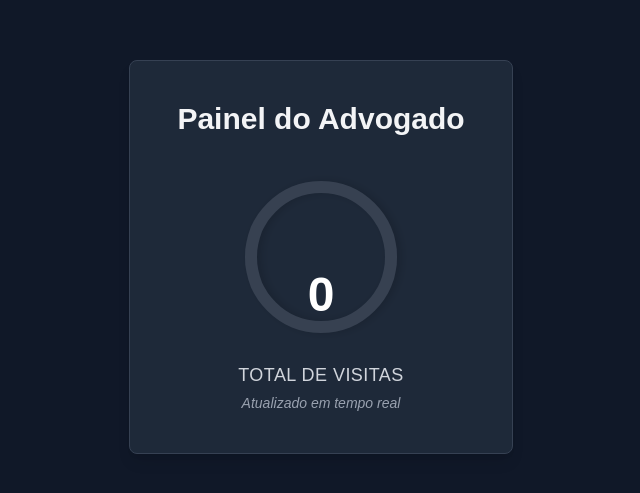
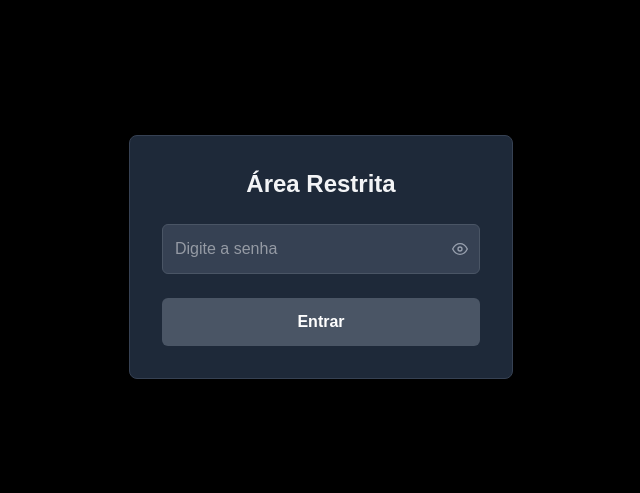
Before and after one commit to Edureichardt/BlogdoPaludo, a Next.js app: page /admin in a window 1280 px wide. Shown: the part 143-636 px from the top of the page, without its empty margins (319-959 px from the left). Built offline with nearby package versions, Linux system fonts and the light colour scheme; no server answers; the database is empty.

Commit message:
ajsute senha

```diff
--- a/src/app/admin/page.tsx
+++ b/src/app/admin/page.tsx
@@ -1,7 +1,8 @@
 'use client';
 
-import { useState, useEffect } from 'react';
-
+import { useState, useEffect, useCallback } from 'react';
+import { FiLogOut, FiEye, FiEyeOff } from 'react-icons/fi';
+import { useRouter } from 'next/navigation';
 
 function Cronometro({ total }: { total: number }) {
   const [contador, setContador] = useState(0);
@@ -70,14 +71,46 @@ function Cronometro({ total }: { total: number }) {
 }
 
 export default function Admin() {
+  const [senha, setSenha] = useState('');
+  const [mostrarSenha, setMostrarSenha] = useState(false);
+  const [acessoLiberado, setAcessoLiberado] = useState(false);
   const [total, setTotal] = useState<number | null>(null);
-  const [error, setError] = useState<string | null>(null);
+  const [loading, setLoading] = useState(false);
+
+  const router = useRouter();
+
+  const logout = useCallback(() => {
+    localStorage.removeItem('tokenAdvogado');
+    setAcessoLiberado(false);
+    setSenha('');
+    setTotal(null);
+    router.push('/');  // Redireciona para a home pública
+  }, [router]);
 
   useEffect(() => {
-    fetch('/api/visitas')
+    const token = localStorage.getItem('tokenAdvogado');
+    if (token) {
+      setAcessoLiberado(true);
+    }
+  }, []);
+
+  useEffect(() => {
+    if (!acessoLiberado) return;
+
+    const token = localStorage.getItem('tokenAdvogado');
+    if (!token) {
+      logout();
+      return;
+    }
+
+    fetch('/api/visitas', {
+      headers: {
+        Authorization: 'Bearer ' + token,
+      },
+    })
       .then(async (res) => {
         if (!res.ok) {
-          throw new Error('Erro ao carregar visitas');
+          throw new Error('Token inválido ou expirado');
         }
         const data = await res.json();
         return data;
@@ -89,15 +122,69 @@ export default function Admin() {
           throw new Error('Resposta inválida da API');
         }
       })
-      .catch((err) => {
-        setError(err.message);
+      .catch(() => {
+        alert('Erro ao carregar visitas. Faça login novamente.');
+        logout();
       });
-  }, []);
+  }, [acessoLiberado, logout]);
 
-  if (error) {
+  const verificarSenha = async () => {
+    setLoading(true);
+    try {
+      const res = await fetch('/api/login', {
+        method: 'POST',
+        headers: { 'Content-Type': 'application/json' },
+        body: JSON.stringify({ senha }),
+      });
+      const data = await res.json();
+
+      if (!res.ok) {
+        alert(data.error || 'Erro na autenticação');
+        setLoading(false);
+        return;
+      }
+
+      localStorage.setItem('tokenAdvogado', data.token);
+      setAcessoLiberado(true);
+      setLoading(false);
+    } catch {
+      alert('Erro no servidor');
+      setLoading(false);
+    }
+  };
+
+  if (!acessoLiberado) {
     return (
-      <div className="min-h-screen flex justify-center items-center bg-gray-900 text-red-400 p-4">
-        <p>{error}</p>
+      <div className="min-h-screen flex justify-center items-center bg-black bg-opacity-90 px-4">
+        <div className="bg-gray-800 rounded-lg shadow-lg p-8 max-w-sm w-full border border-gray-700 relative">
+          <h1 className="text-2xl font-semibold mb-6 text-gray-100 text-center">
+            Área Restrita
+          </h1>
+          <div className="relative">
+            <input
+              type={mostrarSenha ? 'text' : 'password'}
+              value={senha}
+              onChange={(e) => setSenha(e.target.value)}
+              placeholder="Digite a senha"
+              className="border border-gray-600 bg-gray-700 text-gray-100 rounded-md p-3 w-full pr-10 focus:outline-none focus:ring-2 focus:ring-gray-400"
+            />
+            <button
+              type="button"
+              onClick={() => setMostrarSenha(!mostrarSenha)}
+              className="absolute right-3 top-1/2 -translate-y-1/2 text-gray-400 hover:text-gray-200 focus:outline-none"
+              aria-label={mostrarSenha ? 'Ocultar senha' : 'Mostrar senha'}
+            >
+              {mostrarSenha ? <FiEyeOff /> : <FiEye />}
+            </button>
+          </div>
+          <button
+            onClick={verificarSenha}
+            disabled={loading}
+            className="bg-gray-600 hover:bg-gray-700 text-white rounded-md py-3 w-full font-semibold mt-6 transition disabled:opacity-50"
+          >
+            {loading ? 'Validando...' : 'Entrar'}
+          </button>
+        </div>
       </div>
     );
   }
@@ -111,6 +198,17 @@ export default function Admin() {
         ) : (
           <p className="text-gray-400 mb-6">Carregando visitas...</p>
         )}
+        <footer className="mt-auto w-full flex justify-center pt-8 border-t border-gray-700">
+          <button
+            aria-label="Voltar para login"
+            title="Sair do painel"
+            onClick={logout}
+            className="text-gray-400 hover:text-gray-200 transition text-2xl flex items-center gap-2"
+          >
+            <FiLogOut />
+            <span className="hidden sm:inline">Sair</span>
+          </button>
+        </footer>
       </div>
     </div>
   );
--- a/src/app/api/visitas/route.ts
+++ b/src/app/api/visitas/route.ts
@@ -1,3 +1,4 @@
+// src/app/api/visitas/route.ts
 import { NextResponse } from "next/server";
 import { prisma } from '@/lib/prisma';
 
@@ -6,7 +7,7 @@ export async function GET() {
     const totalVisitas = await prisma.visita.count();
     return NextResponse.json({ total: totalVisitas });
   } catch (error) {
-    console.error('Erro no GET /api/visitas:', error);
-    return NextResponse.json({ error: 'Erro interno no servidor' }, { status: 500 });
+    console.error(error);
+    return NextResponse.json({ error: "Erro interno no servidor" }, { status: 500 });
   }
 }
```
